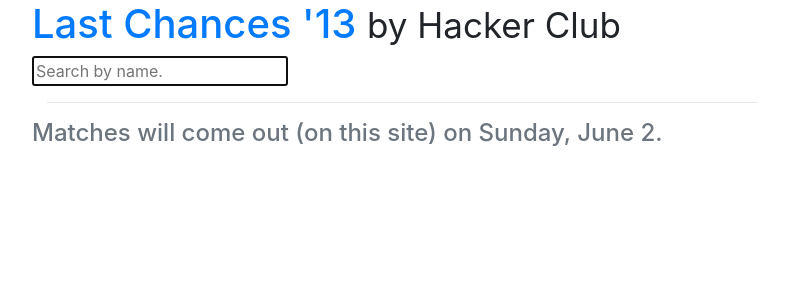
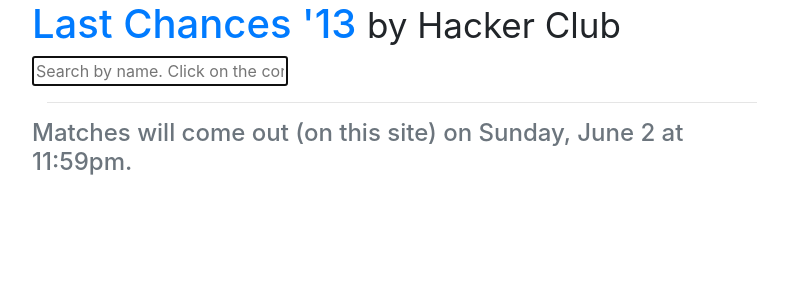
Before and after one commit to typpo/lastchances2013, a Flask app: page / in a window 1280 px wide. Shown: the top 300 px of the page, without its empty margins (53-841 px from the left). Run offline with Flask 2, Linux system fonts and the light colour scheme; the visitor is signed in with stand-in values (Sample User, id 1); data that the repository does not hold is empty; some libraries are stand-ins or nearby versions.

Commit message:
better text

```diff
--- a/templates/index.html
+++ b/templates/index.html
@@ -10,7 +10,7 @@
 		</div>
 		<div class="row">
 			<form action="search" id="search">
-				<input type="text" name="query" class="input-large" placeholder="Search by name." autofocus="">
+				<input type="text" name="query" class="input-large" placeholder="Search by name. Click on the correct person." autofocus="">
 			</form>
 			<div class="alert alert-danger"><button type="button" class="close" data-dismiss="alert">&times;</button><span class="alerttext"></span></div>
 		</div>
@@ -18,7 +18,7 @@
 		<div class="row" id="choices"></div>
 
 		<div class="row" id="footer">
-			<h4 class='text-muted'>Matches will come out (on this site) on Sunday, June 2.</h4>
+			<h4 class='text-muted'>Matches will come out (on this site) on Sunday, June 2 at 11:59pm.</h4>
 		</div>
 	</div>
 </div>
```
